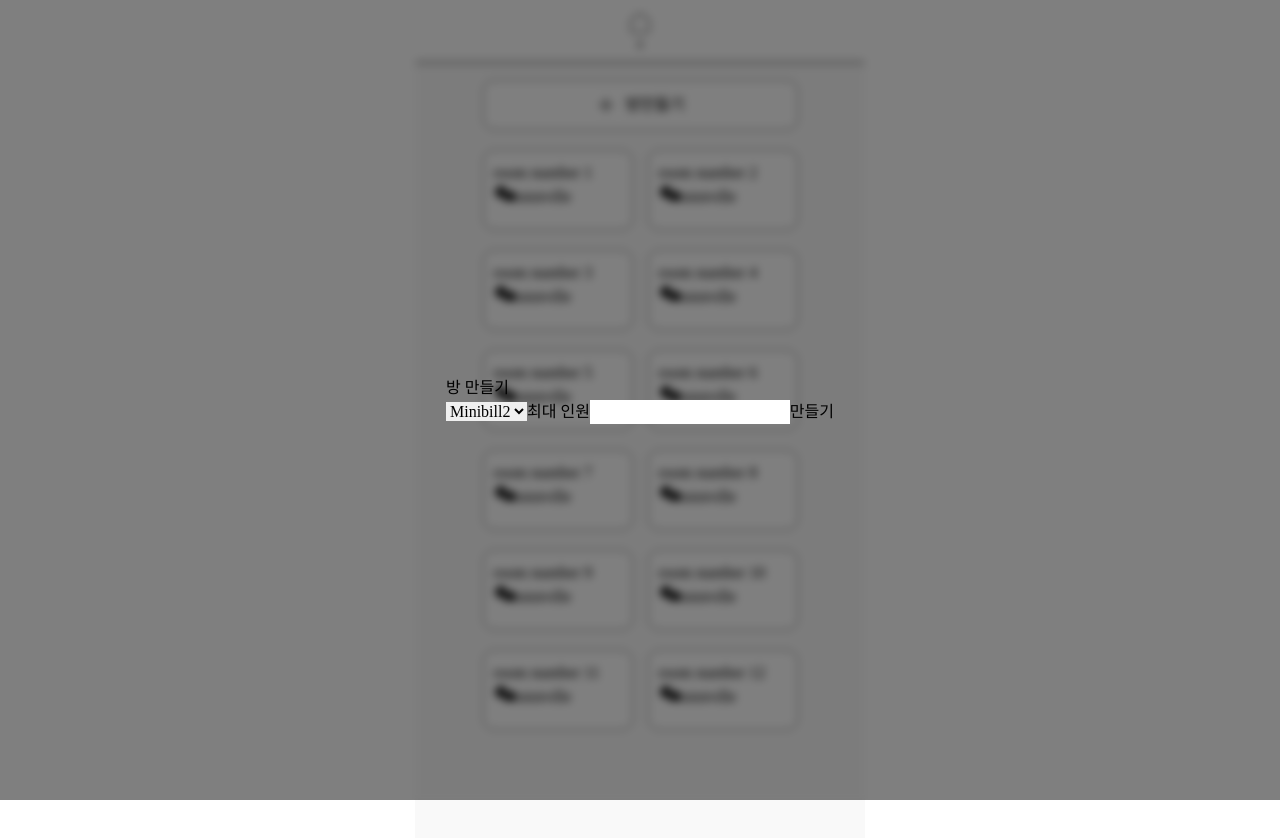
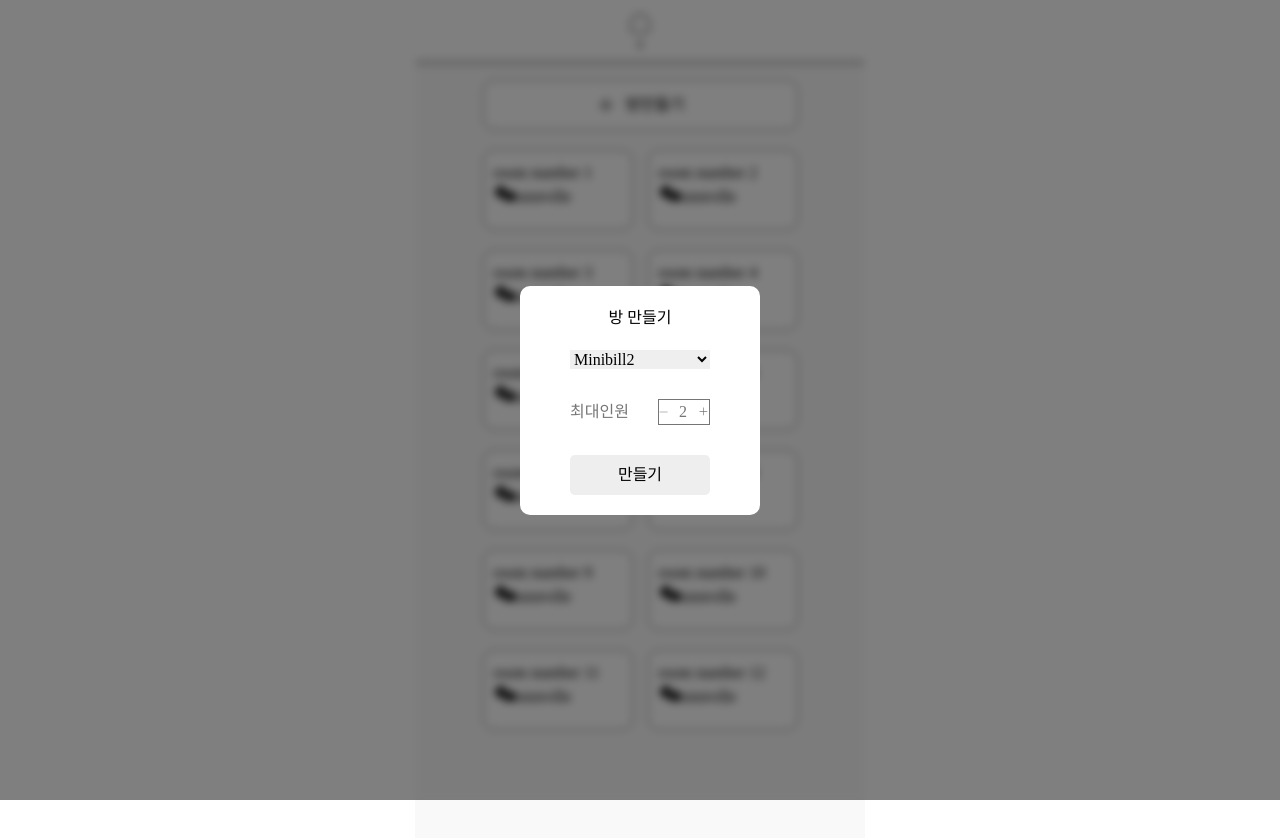
Before and after one commit to dygmm4288/board_game, a React (Vite) app in the folder front/: page / in a window 1280 px wide. Both pictures are taken after a click on the button "방만들기". Shown: the top 838 px of the page. Built offline with nearby package versions, Linux system fonts and the light colour scheme; a web font is replaced by a local one.

Commit message:
[add] room create modal

```diff
--- a/front/src/components/common/modal/RoomCreateModal.tsx
+++ b/front/src/components/common/modal/RoomCreateModal.tsx
@@ -1,15 +1,17 @@
+import { flex_center } from "../../../css/flex";
+import { cn } from "../../../util/cn";
+import NumberInput from "../../form/NumberInput";
+
 const RoomModal = () => {
   return (
-    <article>
-      <h1>방 만들기</h1>
-      <form>
+    <article className='px-[50px] py-[20px] w-[240px] flex flex-col gap-[20px] bg-white rounded-10'>
+      <h1 className='text-center title'>방 만들기</h1>
+      <form className='flex flex-col gap-[30px]' onSubmit={(e) => {e.preventDefault();}}>
         <select>
           <option>Minibill2</option>
         </select>
-        <label htmlFor='max_players'>최대 인원</label>
-        <input id='max-players' type='number' />
-
-        <button>만들기</button>
+        <NumberInput />
+        <button className={cn("w-full h-[40px] bg-secondary-bg-color rounded-[5px]", flex_center)}>만들기</button>
       </form>
     </article>
   );
--- a/front/src/components/form/NumberInput.tsx
+++ b/front/src/components/form/NumberInput.tsx
@@ -1,36 +1,44 @@
 import _ from "lodash";
 import { useState } from "react";
-
-type Props = {
-  id: string;
-};
+import MinusIcon from "../../assets/svg/MinusIcon";
+import PlusIcon from "../../assets/svg/PlusIcon";
+import { border_primary } from "../../css/border";
+import { items_center } from "../../css/flex";
+import { cn } from "../../util/cn";
 
 const MIN = 2;
 const MAX = 6;
 
-const NumberInput = ({ id }: Props) => {
+const NumberInput = () => {
   const [value, setValue] = useState(2);
 
   const updateValue = (delta: number) => {
     const nextValue = value + delta;
-    if (_.inRange(nextValue, MIN, MAX)) setValue(nextValue);
+    if (_.inRange(nextValue, MIN, MAX + 1)) setValue(nextValue);
   };
 
   const plus = () => updateValue(1);
   const minus = () => updateValue(-1);
 
   return (
-    <div className='max-w-52 min-w-52 flex flex-row justify-between items-center'>
-      <button onClick={minus}>-</button>
+    <div className="flex flex-row justify-between items-center">
+      <label htmlFor='max-players' className="label text-primary-font-color">최대인원</label>
+      <div className={cn('max-w-[52px] min-w-[52px] justify-evenly label text-primary-font-color', items_center, border_primary)}>
+        <button onClick={minus}>
+          <MinusIcon/>
+        </button>
         <input
           className='cursor-default text-center '
-        id={id}
+          id='max-players'
           type='number'
           min={MIN}
           max={MAX}
           value={value}
         />
-      <button onClick={plus}>+</button>
+        <button onClick={plus}>
+          <PlusIcon />
+        </button>
+      </div>
     </div>
   );
 };
--- a/front/src/components/form/Select.tsx
+++ b/front/src/components/form/Select.tsx
@@ -4,6 +4,7 @@ type Props = {
   options: string[];
   setSelectValue: (option: string) => void;
 };
+
 const Select = ({ options, setSelectValue }: Props) => {
   const [selectedOption, setOption] = useState(options[0]);
 
--- /dev/null
+++ b/front/src/css/border.ts
@@ -0,0 +1,3 @@
+export const border_primary = () => {
+  return 'border border-primary-border-color border-solid';
+};
--- /dev/null
+++ b/front/src/css/flex.ts
@@ -0,0 +1,13 @@
+import { join_cn } from "../util/cn";
+
+export const flex_row = () => {
+  return 'flex flex-row';
+}
+
+export const items_center = () => {
+  return join_cn(flex_row(), 'items-center');
+}
+
+export const flex_center = () => {
+  return 'flex justify-center items-center';
+}
--- /dev/null
+++ b/front/src/css/font.css
@@ -0,0 +1,13 @@
+.title {
+  font-weight: normal;
+  font-size: 20px;
+  line-height: 24px;
+  letter-spacing: -0.5px;
+}
+
+.label {
+  font-weight: normal;
+  font-size: 12px;
+  line-height: 14.4px;
+  letter-spacing : -.3px;
+}
--- a/front/src/globals.css
+++ b/front/src/globals.css
@@ -1,11 +1,15 @@
 @tailwind base;
 @tailwind components;
 @tailwind utilities;
+
+@import './css/font.css';
 
 @layer base {
   :root {
     --primary-color: #113cb4;
     --primary-background-color: #f9f9f9;
+    --secondary-background-color: #eee;
+    --primary-border-color: #767676;
   }
 }
 
--- /dev/null
+++ b/front/src/util/cn.ts
@@ -0,0 +1,27 @@
+import { join } from "lodash";
+
+type CnArgs = string | (() => string) | ({[key: string] : boolean});
+
+export const join_cn = (...arr:string[]) => join(arr, ' ');
+export const cn = (...args:CnArgs[]) => {
+  let result = '';
+
+  args.forEach(arg =>{
+    let plusResult:string = '';
+    if (typeof arg === 'string') plusResult = arg;
+    else if (typeof arg === 'function') plusResult = arg();
+    else if (typeof arg === 'object' && arg !== null) {
+      const nextResult = Object.keys(arg).reduce((a,c) => {
+        if (arg[c]) a += c;
+        return a;
+      },'');
+
+      plusResult = nextResult;
+    }
+
+    result = join_cn(result, plusResult);
+
+  });
+
+  return result;
+};
--- a/front/tailwind.config.js
+++ b/front/tailwind.config.js
@@ -8,6 +8,8 @@ const config = {
       colors: {
         ["primary-color"]: "var(--primary-color)",
         ["primary-background-color"]: "var(--primary-background-color)",
+        'secondary-bg-color' : 'var(--secondary-background-color)',
+        'primary-border-color': 'var(--primary-border-color)',
         "primary-font-color": "#767676",
       },
       boxShadow: {
```
Lines whose indentation alone changed are shown as unchanged.
